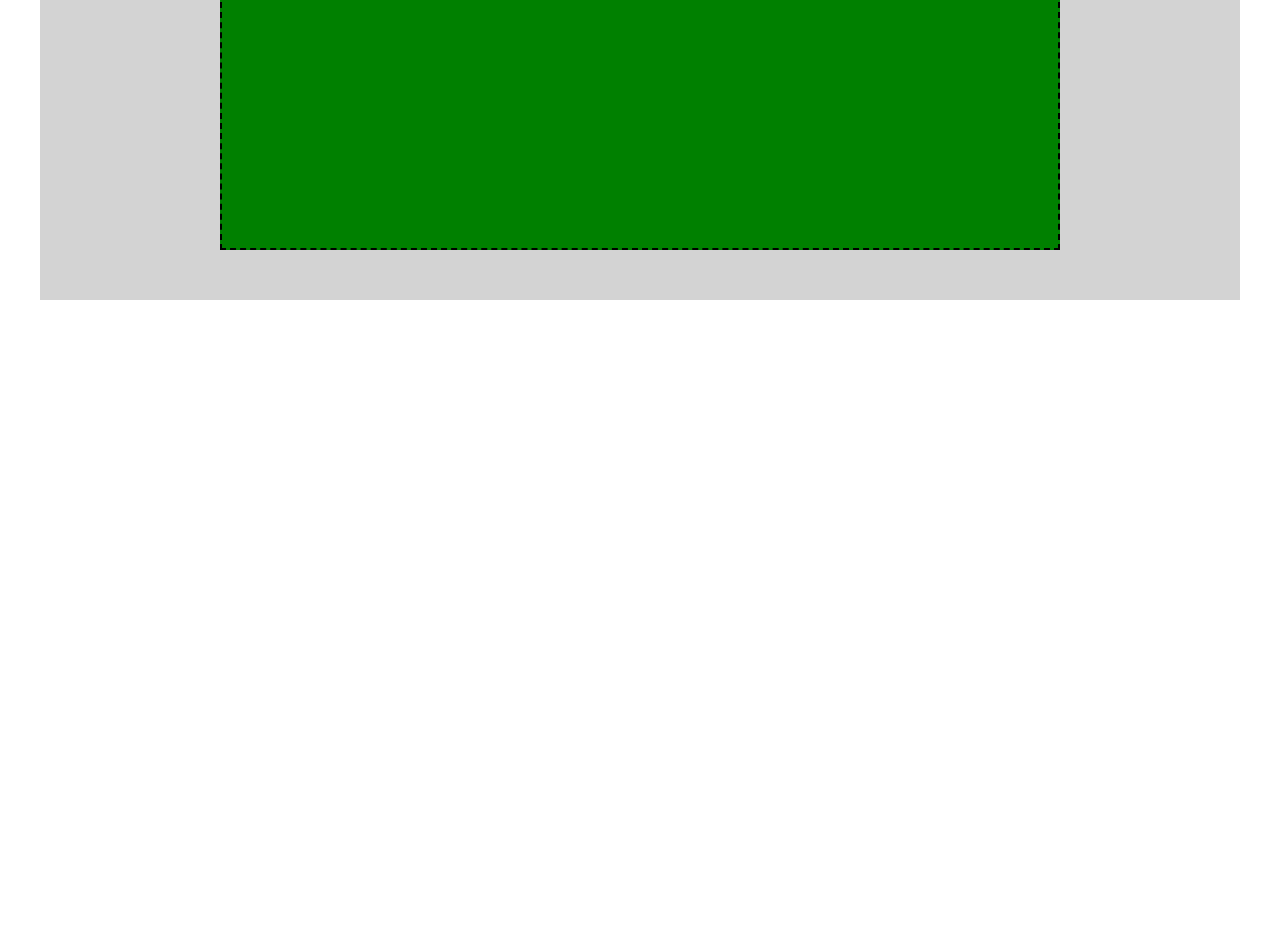
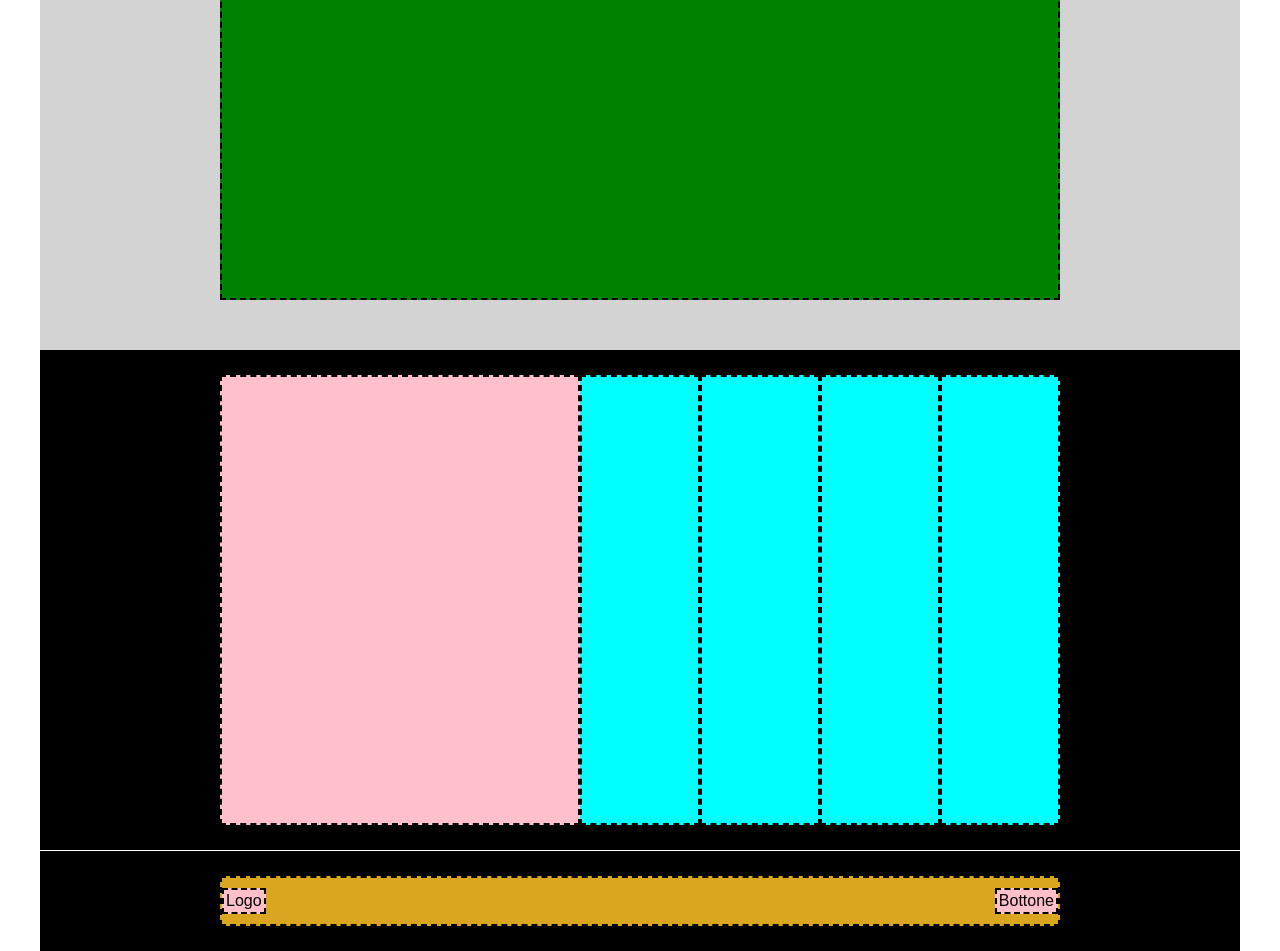
Before and after one commit to masepe95/htmlcss-struttura-discord, a plain HTML site: page index.html in a window 1280 px wide. Shown: the part 1850-2801 px from the top of the page. Before the commit the page ends 2150 px from the top, so only its background shows below. Drawn offline with Linux system fonts and the light colour scheme.

Commit message:
added footer

```diff
--- a/css/style.css
+++ b/css/style.css
@@ -18,13 +18,13 @@ body{
 }
 
 .headercontainer{
-    height: 50px;
+    height: 100px;
     background-color: lightblue;
 }
 
 .headeritem{
     height: 50%;
-    width: 20%;
+    width: 25%;
     background-color: goldenrod;
     border: 2px dashed black;
     text-align: center;
@@ -77,3 +77,54 @@ body{
     min-width: 70%;
     border: 2px dashed black;
 }
+
+.footercontainer{
+    min-height: 500px;
+    background-color: black;
+}
+
+.leftbanner{
+    min-height: 450px;
+    min-width: 30%;
+    background-color: pink;
+    border: 2px dashed black;
+}
+
+.rightbanner{
+    min-height: 450px;
+    min-width: 40%;
+}
+
+.listitem{
+    background-color: aqua;
+    width: 25%;
+    height: 450px;
+    border: 2px dashed black;
+}
+
+.lastfooter{
+    margin-top: 1px;
+    background-color: black;
+    height: 100px;
+}
+
+.footernav{
+    height: 50%;
+    width: 70%;
+    background-color: goldenrod;
+    border: 2px dashed black;
+
+}
+
+.container-flex-footer{
+    display: flex;
+    justify-content: space-between;
+    align-items: center;
+}
+
+.footerelement{
+    border: 2px dashed black;
+    background-color: pink;
+    padding: 2px;
+
+}
--- a/index.html
+++ b/index.html
@@ -50,7 +50,21 @@
         </div>
     </main>
     <footer>
-
+        <div class="footercontainer container-flex">
+            <div class="leftbanner"></div>
+            <div class="rightbanner container-flex">
+                <div class="listitem"></div>
+                <div class="listitem"></div>
+                <div class="listitem"></div>
+                <div class="listitem"></div>
+            </div>
+        </div>
+        <div class="lastfooter container-flex">
+            <div class="footernav container-flex-footer">
+                <div class="footerelement">Logo</div>
+                <div class="footerelement">Bottone</div>
+            </div>
+        </div>
     </footer>
 </body>
 </html>
```
